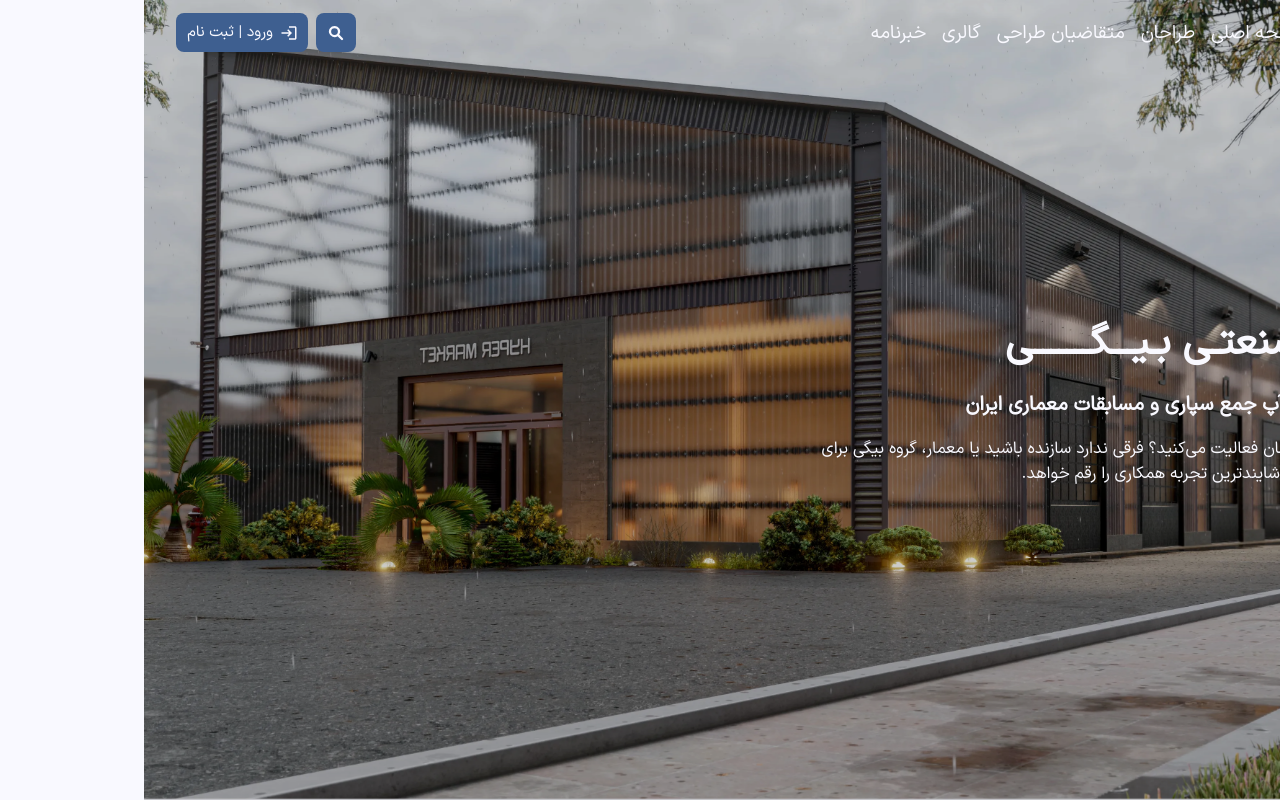
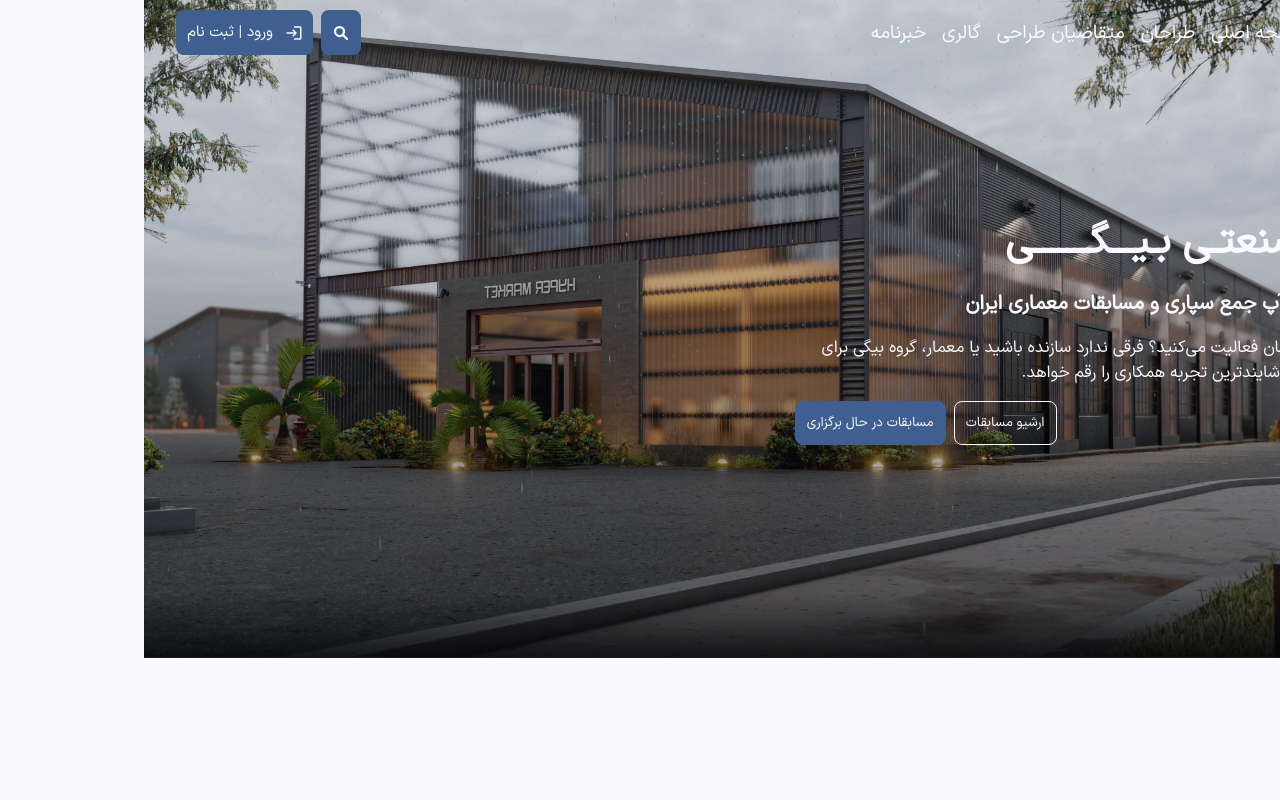
Before and after one commit to nazaninjh/sourcing, a Next.js app: page / in a window 1280 px wide. Built offline with nearby package versions, Linux system fonts and the light colour scheme.

Commit message:
Update hero

```diff
--- a/src/app/page.tsx
+++ b/src/app/page.tsx
@@ -1,7 +1,6 @@
 import HeroComponent from "@/components/hero/hero.component";
 import styles from "./page.module.scss";
 
-import NavbarComponent from "@/components/navbar/navbar.component";
 export default function Home() {
   return (
     <main className={styles.home}>
--- a/src/app/styles/_mixins.scss
+++ b/src/app/styles/_mixins.scss
@@ -4,11 +4,16 @@
 
 @use "sass:map";
 
-@mixin GlobalBtn($bg: vars.$color-primary, $color: vars.$text-light) {
+@mixin GlobalBtn(
+  $bg: vars.$color-primary,
+  $color: vars.$text-light,
+  $border: none,
+  $padding: 0.7rem
+) {
   background-color: $bg;
   color: $color;
-  padding: 0.5rem 0.7rem;
-  border: none;
+  padding: $padding;
+  border: $border;
   border-radius: fn.px_to_rem(8);
   outline: none;
 
--- /dev/null
+++ b/src/components/hero/assets/texts/hero.json
@@ -0,0 +1,11 @@
+{
+  "texts": {
+    "title": "گـروه صنعتـی بـیـــگـــــــی",
+    "subTitle": "اولین استارت آپ جمع سپاری و مسابقات معماری ایران",
+    "content": "در صنعت ساختمان فعالیت می‌کنید؟ فرقی ندارد سازنده باشید یا معمار، گروه بیگی  برای شما بهترین و خوشایندترین تجربه همکاری را رقم خواهد."
+  },
+  "btns": {
+    "competitions": "مسابقات در حال برگزاری",
+    "archive": "ارشیو مسابقات"
+  }
+}
--- a/src/components/hero/hero.component.tsx
+++ b/src/components/hero/hero.component.tsx
@@ -2,6 +2,8 @@ import Image from "next/image";
 import NavbarComponent from "../navbar/navbar.component";
 import homeImg from "@/assets/images/home.webp";
 import homeMobileImg from "@/assets/images/home-mobile.webp";
+
+import text from "./assets/texts/hero.json";
 
 import styles from "./hero.module.scss";
 import clsx from "clsx";
@@ -28,16 +30,17 @@ export default function HeroComponent() {
         <NavbarComponent />
       </div>
       <div className={clsx(styles.texts)}>
-        <h1>گـروه صنعتـی بـیـــگـــــــی</h1>
-        <h4>اولین استارت آپ جمع سپاری و مسابقات معماری ایران</h4>
-        <h5>
-          در صنعت ساختمان فعالیت می‌کنید؟ فرقی ندارد سازنده باشید یا معمار، گروه
-          بیگی برای شما بهترین و خوشایندترین تجربه همکاری را رقم خواهد.
-        </h5>
+        <h1>{text.texts.title}</h1>
+        <h4>{text.texts.subTitle}</h4>
+        <h5>{text.texts.content}</h5>
+        <div className={styles.btns}>
+          <button type="button">{text.btns.archive}</button>
+          <button type="button">{text.btns.competitions}</button>
+        </div>
       </div>
       <div className={clsx(styles["mobile-texts"])}>
-        <h1>گـروه صنعتـی بـیـــگـــــــی</h1>
-        <h4>اولین استارت آپ جمع سپاری و مسابقات معماری ایران</h4>
+        <h1>{text.texts.title}</h1>
+        <h4>{text.texts.subTitle}</h4>
       </div>
     </div>
   );
--- a/src/components/hero/hero.module.scss
+++ b/src/components/hero/hero.module.scss
@@ -1,5 +1,6 @@
 @use "./../../app//styles/placeholders";
 @use "./../../app//styles/variables" as vars;
+@use "./../../app/styles/mixins" as mixin;
 
 .wrapper {
   display: grid;
@@ -9,10 +10,23 @@
   width: 100%;
 
   position: relative; // for z-index stacking context
+
   .overlay {
     grid-area: stack;
     z-index: 2;
-    @extend %overlay;
+    width: 100%;
+    height: 100%;
+    background: linear-gradient(
+        0deg,
+        rgba(40, 49, 71, 0.1),
+        rgba(34, 42, 60, 0.2)
+      ),
+      linear-gradient(
+        180deg,
+        rgba(0, 0, 0, 0) 42.49%,
+        rgba(0, 0, 0, 0.5) 90%,
+        rgba(0, 0, 0, 0.9) 99.69%
+      );
   }
   .mobile-img {
     grid-area: stack;
@@ -21,9 +35,20 @@
     height: 100%;
     object-fit: cover;
     z-index: 1;
+    @include mixin.mq(sm) {
+      display: none;
+    }
   }
   .img {
     display: none;
+    @include mixin.mq(sm) {
+      grid-area: stack;
+      display: inline;
+      width: 100%;
+      height: 100%;
+      object-fit: cover;
+      z-index: 1;
+    }
   }
   .nav {
     grid-area: stack;
@@ -32,6 +57,54 @@
 
   .texts {
     display: none;
+    @include mixin.mq(sm) {
+      grid-area: stack;
+      align-self: center;
+      justify-self: start;
+      display: grid;
+
+      row-gap: 1rem;
+      color: vars.$text-light;
+
+      width: fit-content;
+      margin-inline: 2rem;
+
+      z-index: 3;
+
+      > * {
+        margin: 0;
+      }
+
+      > h5 {
+        max-width: 80ch;
+        font-weight: 400;
+      }
+      .btns {
+        justify-self: end;
+        display: flex;
+        align-items: center;
+        gap: 0.5rem;
+        font-size: vars.$fz-sm;
+        > button {
+          @include mixin.GlobalBtn(
+            $bg: transparent,
+            $color: vars.$text-light,
+            $border: vars.$text-light solid 1px
+          );
+        }
+        > button:last-child {
+          @include mixin.GlobalBtn($border: vars.$color-primary solid 1px);
+        }
+      }
+    }
+
+    @include mixin.mq(2xl) {
+      width: auto;
+      margin-inline-start: calc((100% - 1440px) / 2);
+
+      padding-inline: 0px;
+      padding-block: 0px;
+    }
   }
   .mobile-texts {
     grid-area: stack;
@@ -58,75 +131,9 @@
     > h4 {
       font-size: vars.$fz-m-md;
     }
-  }
-}
 
-@media (min-width: 640px) {
-  .wrapper {
-    display: grid;
-    grid-template-columns: 1fr;
-    grid-template-rows: 1fr;
-    grid-template-areas: "stack";
-    width: 100%;
-    height: 100vh;
-    height: 100dvh;
-    position: relative; // for z-index stacking context
-    .mobile-img {
+    @include mixin.mq(sm) {
       display: none;
-    }
-    .img {
-      grid-area: stack;
-      display: inline;
-      width: 100%;
-      height: 100%;
-      object-fit: cover;
-      z-index: 1;
-    }
-
-    .nav {
-      grid-area: stack;
-      z-index: 3;
-    }
-
-    .mobile-texts {
-      display: none;
-    }
-
-    .texts {
-      grid-area: stack;
-      align-self: center;
-      justify-self: start;
-      display: grid;
-      row-gap: 1rem;
-      color: vars.$text-light;
-
-      width: auto;
-      max-width: vars.$max-page-width;
-      padding-inline: 2rem;
-      padding-block: 0px;
-
-      z-index: 3;
-
-      > * {
-        margin: 0;
-      }
-
-      > h5 {
-        max-width: 80ch;
-        font-weight: 400;
-      }
     }
   }
 }
-
-@media (min-width: 1440px) {
-  .wrapper {
-    .texts {
-      display: grid;
-      width: 100%;
-      padding-inline: 0rem;
-      padding-block: 0px;
-      margin: 0 auto;
-    }
-  }
-}
--- a/src/components/navbar/navbar.component.tsx
+++ b/src/components/navbar/navbar.component.tsx
@@ -1,7 +1,7 @@
 import LogoComponent from "../shared/logo-beigi/logo.component";
 import vars from "@/app/styles/variables.module.scss";
 
-import translate from "./assets/texts/navbar.json";
+import text from "./assets/texts/navbar.json";
 
 import clsx from "clsx";
 import styles from "./navbar.module.scss";
@@ -23,11 +23,11 @@ export default function NavbarComponent() {
           />
         </div>
         <ul>
-          <li>{translate.options.home}</li>
-          <li>{translate.options.designers}</li>
-          <li>{translate.options.applicant}</li>
-          <li>{translate.options.gallary}</li>
-          <li>{translate.options.news}</li>
+          <li>{text.options.home}</li>
+          <li>{text.options.designers}</li>
+          <li>{text.options.applicant}</li>
+          <li>{text.options.gallary}</li>
+          <li>{text.options.news}</li>
         </ul>
 
         <div className={styles["btn-container"]}>
@@ -39,7 +39,7 @@ export default function NavbarComponent() {
               <ExitIcon width={16} height={14} />
             </span>
             <span>
-              {translate.signup.enter} | {translate.signup.signup}
+              {text.signup.enter} | {text.signup.signup}
             </span>
           </button>
         </div>
--- a/src/components/navbar/navbar.module.scss
+++ b/src/components/navbar/navbar.module.scss
@@ -48,7 +48,7 @@
     }
     .btn-container {
       .btn {
-        gap: 0.5rem;
+        gap: 0.8rem;
       }
     }
   }
```
